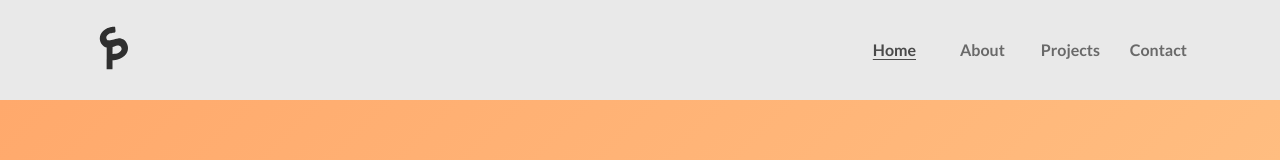
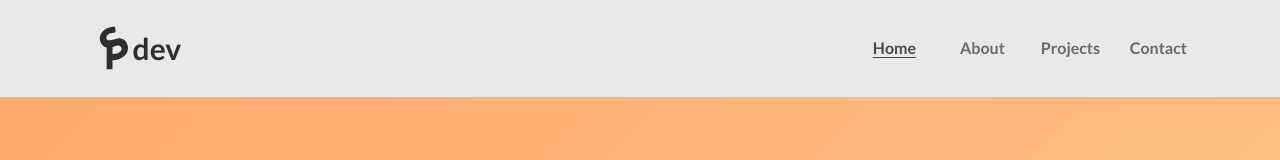
Before and after one commit to soojeong-park-ca/soojeong-park-portfolio, a React (Vite) app: page / in a window 1280 px wide. Shown: the top 160 px of the page. Built offline with nearby package versions, Linux system fonts and the light colour scheme.

Commit message:
add dev at the end of logo to complete it

```diff
--- a/src/components/Navbar.jsx
+++ b/src/components/Navbar.jsx
@@ -31,9 +31,8 @@ export default function Navbar({
     <div className={`navbar ${scrolled ? "navbar-scrolled" : ""}`}>
       <div className="container nav-container">
         <Link to="/" className="logo">
-          <h4 className="logo__text">
-            <Logo />
-          </h4>
+          <Logo />
+          <h4 className="logo__text">dev</h4>
         </Link>
 
         {mobileNavbar ? displayMobileNavbar : displayDesktopNavbar}
--- a/src/sass/components/_navbar.scss
+++ b/src/sass/components/_navbar.scss
@@ -23,6 +23,16 @@
   flex-direction: row;
   align-items: center;
   justify-content: space-between;
+
+  a {
+    display: flex;
+    align-items: center;
+    justify-content: center;
+
+    h4 {
+      margin-left: -5px;
+    }
+  }
 }
 
 .btn--menu-container {
```
